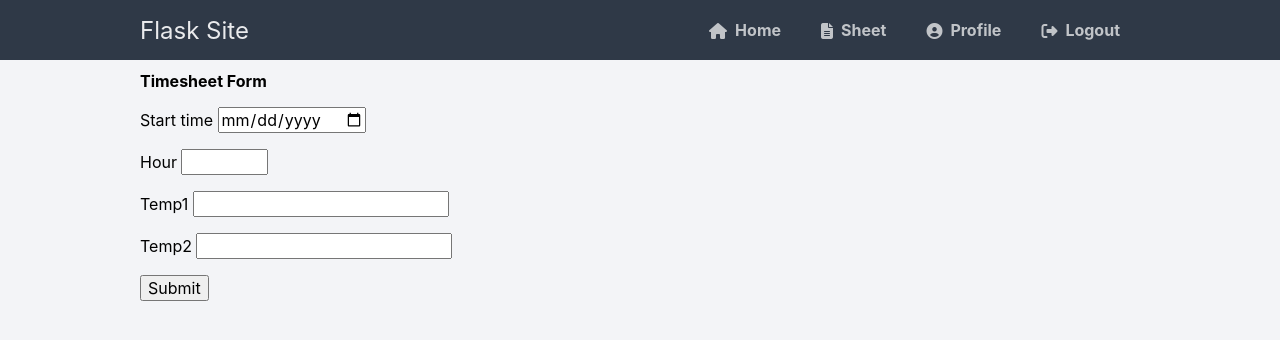
After one commit to apurvashukla1999/flaskProject, a Flask app: page /sheet in a window 1280 px wide. The commit adds this page. Shown: the top 340 px of the page. Run offline with Flask 3, Linux system fonts and the light colour scheme; some libraries are stand-ins or nearby versions.

Commit message:
added features to the site

```diff
--- a/main.py
+++ b/main.py
@@ -1,6 +1,6 @@
 import re
 from flask_wtf import FlaskForm
-from wtforms import StringField, PasswordField, BooleanField, DateField
+from wtforms import StringField, PasswordField, BooleanField, DateField, IntegerRangeField, IntegerField
 from wtforms import DecimalField, RadioField, DateTimeField
 import MySQLdb.cursors
 import hashlib
@@ -21,12 +21,11 @@ app.config['MYSQL_DB'] = 'pythonlogin'
 mysql = MySQL(app)
 
 
-class MyForm(FlaskForm):
-    name = StringField('Name', validators=[InputRequired()])
-    remember_me = BooleanField('Remember me')
-    salary = DecimalField('Salary', validators=[InputRequired()])
-    gender = RadioField('Gender', choices=[('male', 'Male'), ('female', 'Female')])
+class TimesheetForm(FlaskForm):
     date = DateField("Start time", validators=[InputRequired()], format="%d%b%Y %H:%M")
+    hour = IntegerField(validators=[InputRequired()])
+    temp1 = StringField()
+    temp2 = StringField()
 
 
 @app.route("/login", methods=['GET', 'POST'])
@@ -106,24 +105,23 @@ def home():
     return redirect(url_for('profile'))
 
 
-@app.route("/test", methods=['GET', 'POST'])
-def test():
-    form = MyForm()
+@app.route("/sheet", methods=['GET', 'POST'])
+def sheet():
+    form = TimesheetForm()
     if form.validate_on_submit():
-        name = form.name.data
-        remember_me = form.remember_me.data
-        salary = form.salary.data
-        gender = form.gender.data
         date = form.date.data
-        return f'name: {name} <br> remember_me: {remember_me} < br > Salary: {salary} <br> Gender: {gender} Date: {date}'
-    return render_template("test.html", form=form)
+        hour = form.hour.data
+        temp1 = form.temp1.data
+        temp2 = form.temp2.data
+        return f'Date: {date} <br> hour: {hour} <br> temp1: {temp1} <br> temp2: {temp2}'
+    return render_template("sheet.html", form=form)
 
 
 @app.route("/profile")
 def profile():
     # Check if the user is logged in
     if 'loggedin' in session:
-        # We need all the account info for the user so we can display it on the profile page
+        # We need all the account info for the user,so we can display it on the profile page
         cursor = mysql.connection.cursor(MySQLdb.cursors.DictCursor)
         cursor.execute('SELECT * FROM accounts WHERE id = %s', (session['id'],))
         account = cursor.fetchone()
--- /dev/null
+++ b/templates/sheet.html
@@ -0,0 +1,13 @@
+{% extends 'template.html' %}
+{% block title %}Timesheet{% endblock %}
+{% block content %}
+
+<h1>Timesheet Form</h1>
+    <form method="post" action="/sheet" enctype="multipart/form-data" >
+        <p>{{ form.date.label }} {{ form.date() }}</p>
+        <p>{{ form.hour.label }} {{ form.hour(min='1', max='24') }}</p>
+        <p>{{ form.temp1.label }} {{ form.temp1() }}</p>
+        <p>{{ form.temp2.label }} {{ form.temp2() }}</p>
+        <p><input type="submit" value="Submit"></p>
+    </form>
+{% endblock %}
--- a/templates/template.html
+++ b/templates/template.html
@@ -10,10 +10,10 @@
 		<nav class="navtop">
 			<div>
 				<h1>Flask Site</h1>
-				<a href="{{ url_for('test') }}"><i class="fas fa-solid fa-file-lines"></i>Sheet</a>
                 <a href="{{ url_for('home') }}"><i class="fas fa-home"></i>Home</a>
+				<a href="{{ url_for('sheet') }}"><i class="fas fa-solid fa-file-lines"></i>Sheet</a>
 				<a href="{{ url_for('profile') }}"><i class="fas fa-user-circle"></i>Profile</a>
-				<a href="{{ url_for('logout') }}"><i class="fas fa-sign-out-alt"></i>Account</a>
+				<a href="{{ url_for('logout') }}"><i class="fas fa-sign-out-alt"></i>Logout</a>
 			</div>
 		</nav>
 		<div class="content">
```
Also changed, not shown: templates/test.html (deleted, +0 -14 lines).
